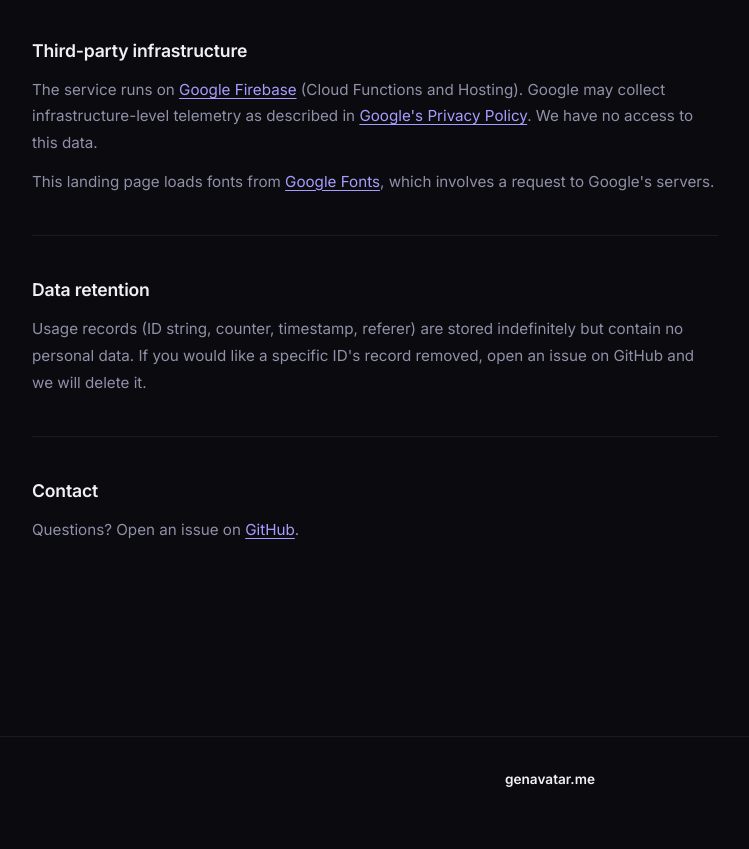
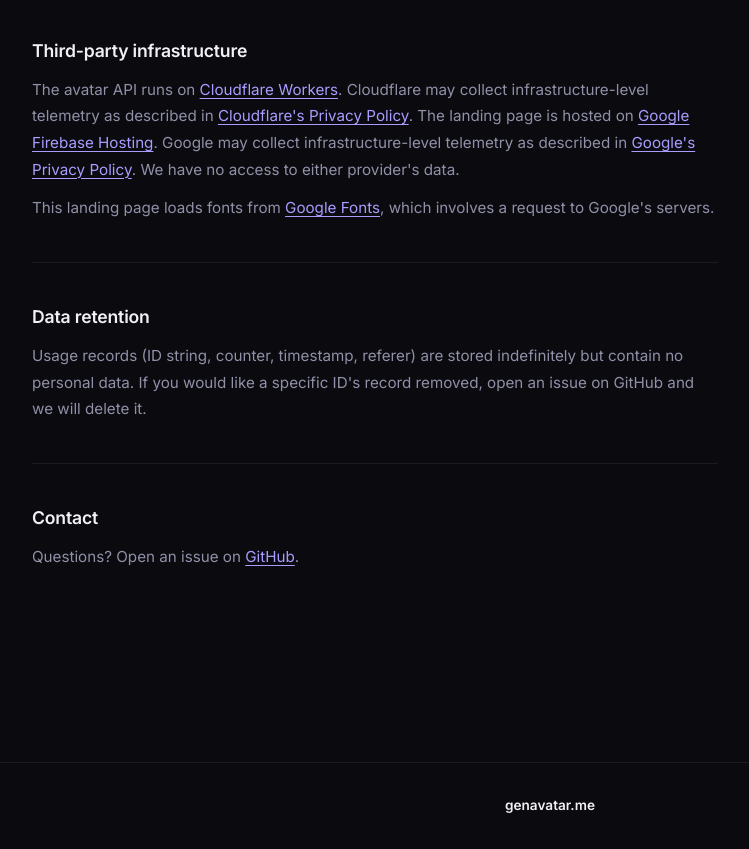
Before and after one commit to Accelery/avatars, a plain HTML site: page public/privacy/index.html in a window 1280 px wide. Shown: the part 1503-2352 px from the top of the page, without its empty margins (90-839 px from the left). Before the commit the page ends 2326 px from the top, so only its background shows below. Drawn offline with Linux system fonts and the light colour scheme.

Commit message:
update privacy page: replace Firebase Functions with Cloudflare Workers

```diff
--- a/public/privacy/index.html
+++ b/public/privacy/index.html
@@ -109,13 +109,20 @@
 
       <section>
         <h2>Third-party infrastructure</h2>
-        <p>The service runs on <a href="https://firebase.google.com/"
+        <p>The avatar API runs on <a href="https://workers.cloudflare.com/"
              target="_blank"
-             rel="noopener">Google Firebase</a> (Cloud Functions and Hosting). Google may collect
+             rel="noopener">Cloudflare Workers</a>. Cloudflare may collect
+          infrastructure-level telemetry as described in <a
+             href="https://www.cloudflare.com/privacypolicy/"
+             target="_blank"
+             rel="noopener">Cloudflare's Privacy Policy</a>. The landing page is hosted on <a
+             href="https://firebase.google.com/"
+             target="_blank"
+             rel="noopener">Google Firebase Hosting</a>. Google may collect
           infrastructure-level telemetry as described in <a
              href="https://policies.google.com/privacy"
              target="_blank"
-             rel="noopener">Google's Privacy Policy</a>. We have no access to this data.</p>
+             rel="noopener">Google's Privacy Policy</a>. We have no access to either provider's data.</p>
         <p>This landing page loads fonts from <a href="https://fonts.google.com/"
              target="_blank"
              rel="noopener">Google Fonts</a>, which involves a request to Google's servers.</p>
```
